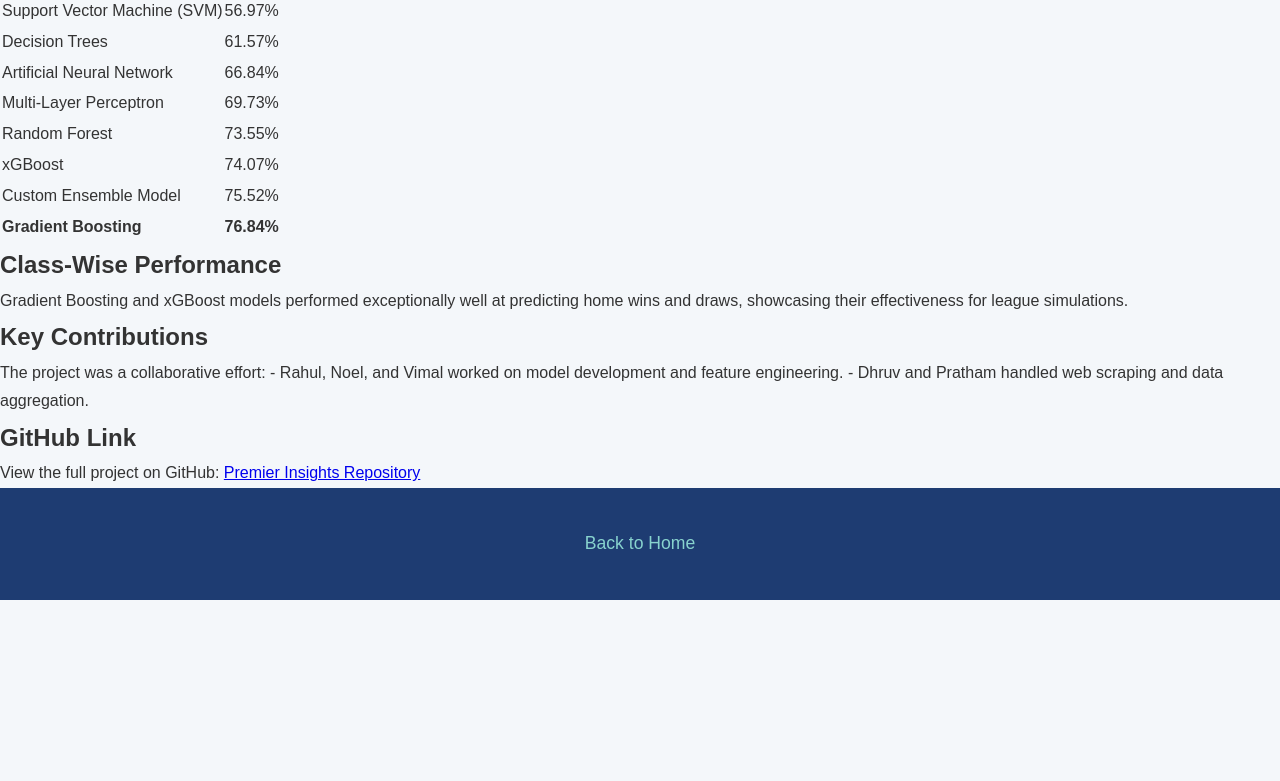
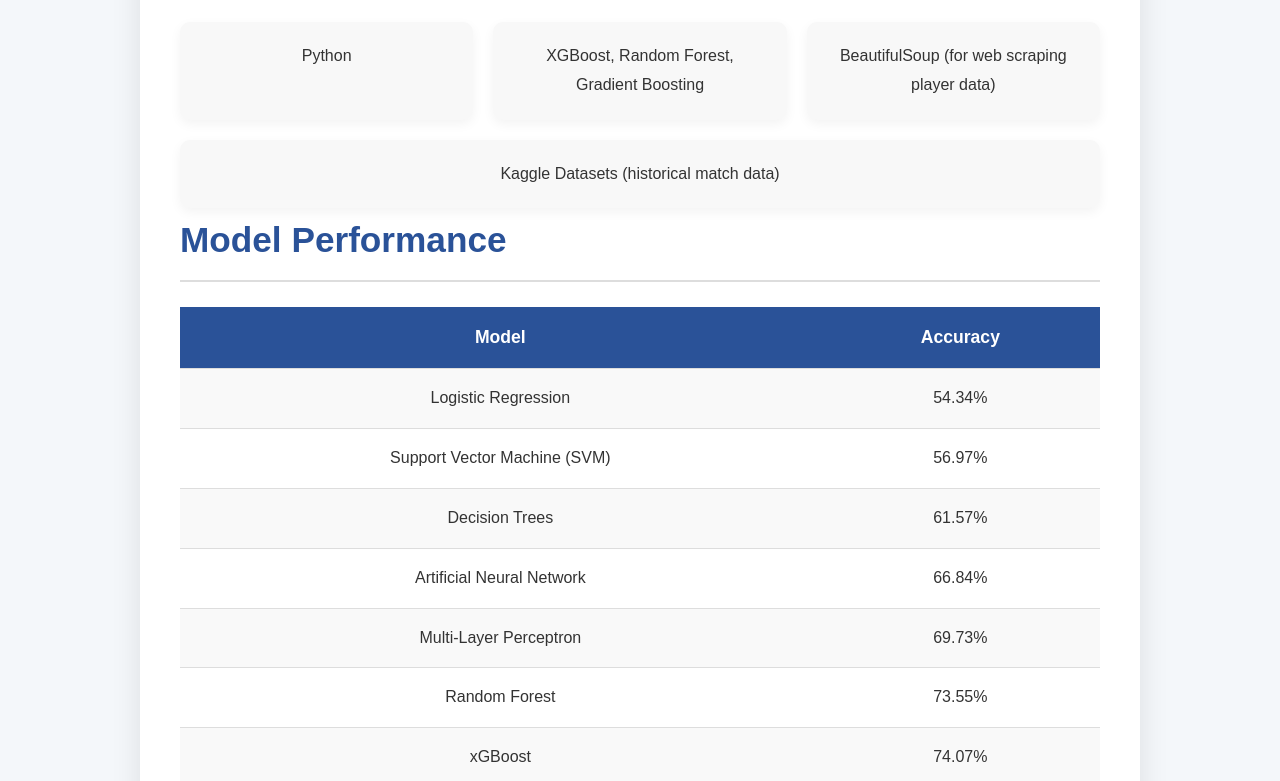
Before and after one commit to Rahul14052004/Rahul14052004.github.io, a plain HTML site: page projects/premier-insights.html in a window 1280 px wide. Shown: the part 657-1438 px from the top of the page. Before the commit the page ends 1257 px from the top, so only its background shows below. Drawn offline with Linux system fonts and the light colour scheme.

Commit message:
Updated the orientation of index page"

```diff
--- a/assets/css/style.css
+++ b/assets/css/style.css
@@ -5,15 +5,14 @@
     box-sizing: border-box;
 }
 
-/* Body and Scroll Behavior */
-body, html {
+/* Body and Main Section Styling */
+body {
     font-family: 'Poppins', sans-serif;
     background-color: #f4f7fa;
     color: #333;
     line-height: 1.8;
     margin: 0;
     padding: 0;
-    overflow-y: auto;  /* Ensures scrolling is always active */
 }
 
 /* Header Styling */
@@ -21,64 +20,84 @@ header {
     background: linear-gradient(135deg, #1e3c72, #2a5298);
     color: white;
     text-align: center;
-    padding: 80px 20px;
+    padding: 80px 30px;
 }
 
 header h1 {
     font-size: 3em;
-    margin-bottom: 10px;
+    margin-bottom: 15px;
 }
 
 header p {
-    font-size: 1.1em;
+    font-size: 1.2em;
     opacity: 0.9;
 }
 
-/* Section Layout (Vertical + Centered) */
-.index-layout {
-    max-width: 800px;
-    margin: 50px auto;
+/* Project Detail Section */
+.project-detail {
+    max-width: 1000px;
+    margin: 60px auto;
     padding: 40px;
     background: white;
     border-radius: 12px;
     box-shadow: 0 8px 30px rgba(0, 0, 0, 0.1);
 }
 
-/* Projects List (Vertical Display) */
-.index-layout ul {
-    list-style: none;
-    padding: 0;
-    display: flex;
-    flex-direction: column;
-    gap: 30px;
+.project-detail h2 {
+    font-size: 2.2em;
+    margin-bottom: 25px;
+    color: #2a5298;
+    border-bottom: 2px solid #ddd;
+    padding-bottom: 8px;
 }
 
-.index-layout ul li {
-    background: #fff;
-    padding: 30px;
-    border-radius: 12px;
-    box-shadow: 0 4px 15px rgba(0, 0, 0, 0.05);
+/* Technologies Section as Cards */
+ul {
+    display: flex;
+    flex-wrap: wrap;
+    gap: 20px;
+    list-style: none;
+    justify-content: flex-start;
+}
+
+ul li {
+    background: #f8f8f8;
+    padding: 20px;
+    border-radius: 10px;
+    box-shadow: 0 4px 12px rgba(0, 0, 0, 0.05);
+    flex: 1 1 calc(30% - 20px);
+    text-align: center;
     transition: transform 0.3s ease;
 }
 
-.index-layout ul li:hover {
-    transform: translateY(-10px);
+ul li:hover {
+    transform: translateY(-8px);
 }
 
-.index-layout ul li a {
-    font-size: 1.4em;
-    color: #333;
-    font-weight: bold;
-    text-decoration: none;
+/* Table Styling */
+table {
+    width: 100%;
+    border-collapse: collapse;
+    margin-top: 20px;
 }
 
-.index-layout ul li p {
-    font-size: 1em;
-    margin-top: 10px;
-    color: #666;
+table th, table td {
+    padding: 15px;
+    text-align: center;
+    border-bottom: 1px solid #ddd;
 }
 
-/* Footer */
+table th {
+    background-color: #2a5298;
+    color: white;
+    font-size: 1.1em;
+}
+
+table tr:nth-child(even) {
+    background-color: #f9f9f9;
+}
+
+/* Footer Styling */
 footer {
     text-align: center;
     padding: 40px 20px;
```
